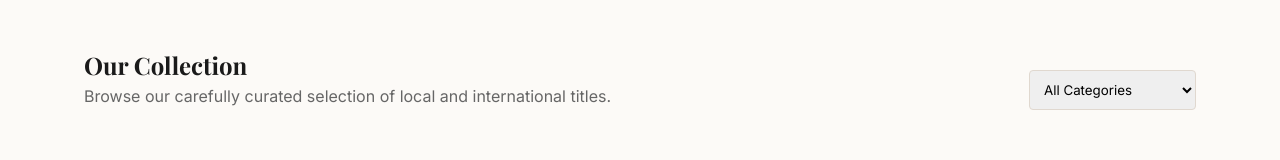
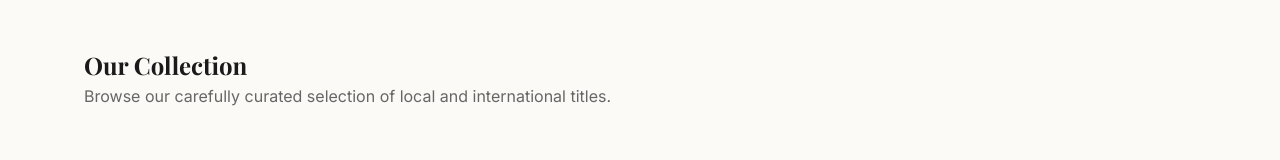
Before and after one commit to Onele2468/thebooklounge, a plain HTML site: page products.html in a window 1280 px wide. Shown: the part 139-299 px from the top of the page. Drawn offline with nearby package versions, Linux system fonts and the light colour scheme; a web font is replaced by a local one.

Commit message:
removed useless options

```diff
--- a/products.html
+++ b/products.html
@@ -58,16 +58,6 @@
                         <h1 class="reveal">Our Collection</h1>
                         <p class="reveal" style="color: var(--text-light);">Browse our carefully curated selection of
                             local and international titles.</p>
-                    </div>
-                    <div class="reveal">
-                        <select
-                            style="padding: 10px; border: 1px solid var(--border-color); border-radius: 4px; font-family: var(--font-body);">
-                            <option>All Categories</option>
-                            <option>Local Fiction</option>
-                            <option>International Fiction</option>
-                            <option>Non-Fiction</option>
-                            <option>Kids & Teens</option>
-                        </select>
                     </div>
                 </div>
 
```
